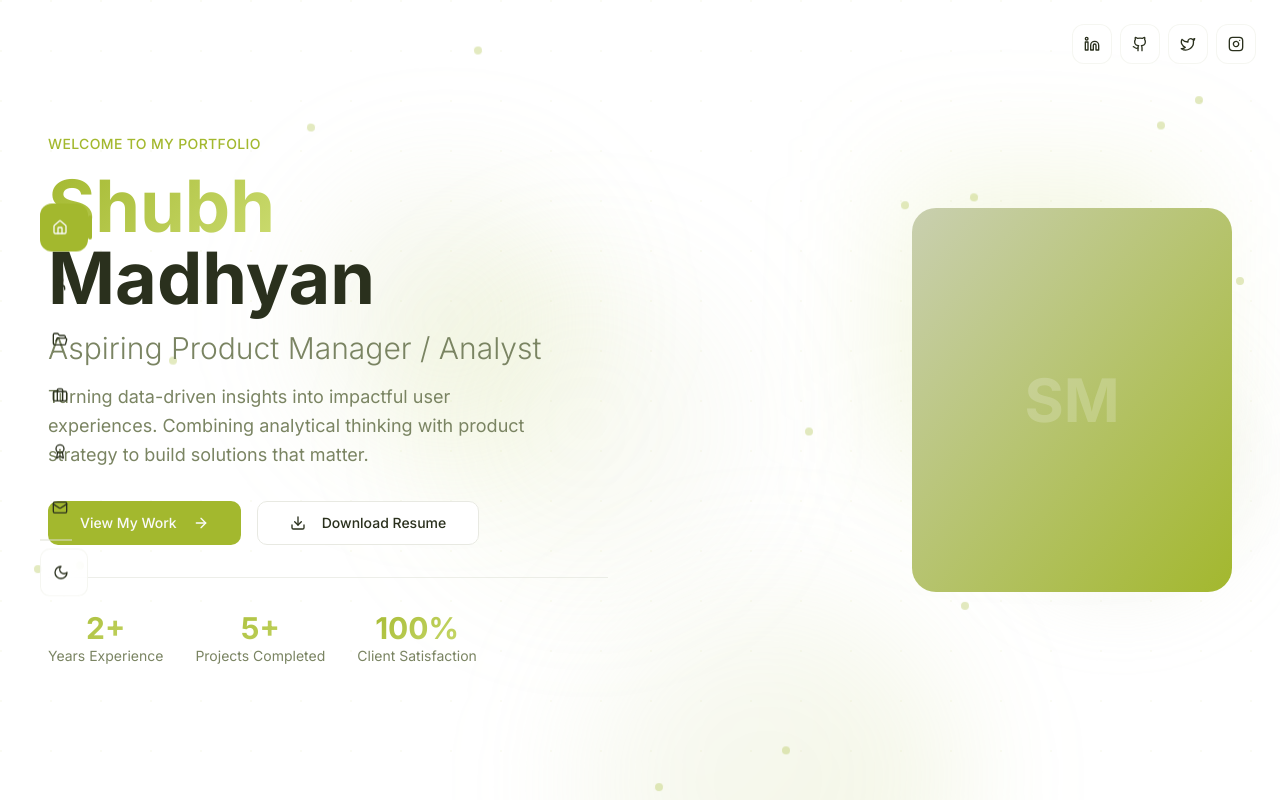
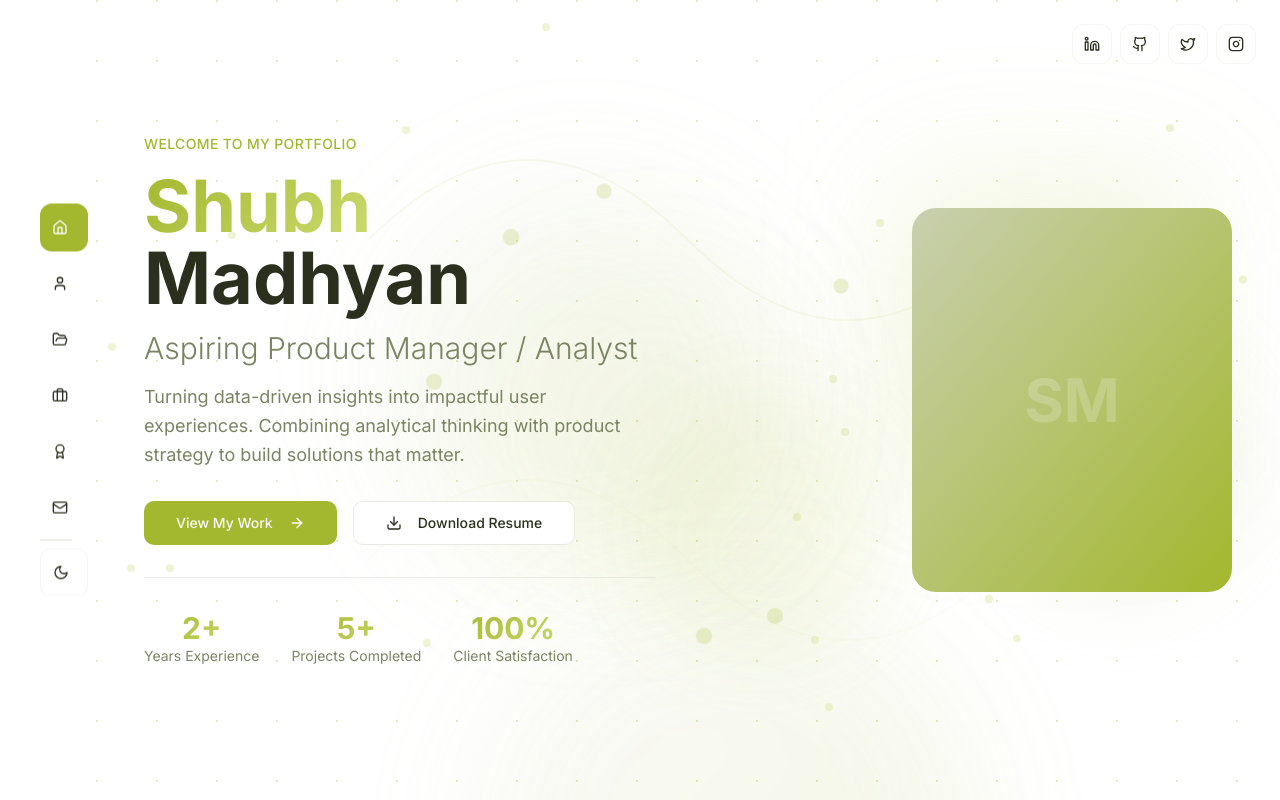
Before and after one commit to ShubhM-21/shubh-connect-showcase, a React (Vite) app: page / in a window 1280 px wide. Shown: the top 800 px of the page. Built offline with nearby package versions, Linux system fonts and the light colour scheme.

Commit message:
Refine navigation and animations
Remove selected section indicator line. Adjust content layout to prevent overlap with navigation. Slightly enhance Hero section background animation.

```diff
--- a/src/components/Navigation.tsx
+++ b/src/components/Navigation.tsx
@@ -79,11 +79,6 @@ export function Navigation() {
               }`}>
                 {item.label}
               </span>
-
-              {/* Active indicator */}
-              {isActive && (
-                <div className="absolute -right-1 top-1/2 -translate-y-1/2 w-1 h-6 bg-primary rounded-full" />
-              )}
             </Button>
           );
         })}
--- a/src/components/sections/HeroSection.tsx
+++ b/src/components/sections/HeroSection.tsx
@@ -11,32 +11,73 @@ export function HeroSection() {
 
   return (
     <section id="hero" className="min-h-screen flex items-center justify-center relative overflow-hidden">
-      {/* Animated Background */}
+      {/* Enhanced Animated Background */}
       <div className="absolute inset-0 overflow-hidden pointer-events-none">
-        {/* Gradient Orbs */}
-        <div className="absolute top-1/4 left-1/4 w-64 h-64 bg-gradient-to-br from-brand-sage/20 to-brand-green/20 rounded-full blur-3xl animate-float" />
-        <div className="absolute top-3/4 right-1/4 w-96 h-96 bg-gradient-to-tl from-brand-primary/15 to-brand-light/15 rounded-full blur-3xl animate-float" style={{ animationDelay: "2s" }} />
-        <div className="absolute bottom-1/4 left-1/3 w-80 h-80 bg-gradient-to-r from-brand-green/10 to-brand-sage/10 rounded-full blur-3xl animate-float" style={{ animationDelay: "4s" }} />
+        {/* Large Gradient Orbs */}
+        <div className="absolute top-1/4 left-1/4 w-96 h-96 bg-gradient-to-br from-brand-sage/25 to-brand-green/25 rounded-full blur-3xl animate-float opacity-60" />
+        <div className="absolute top-3/4 right-1/4 w-[32rem] h-[32rem] bg-gradient-to-tl from-brand-primary/20 to-brand-light/20 rounded-full blur-3xl animate-float opacity-70" style={{ animationDelay: "2s" }} />
+        <div className="absolute bottom-1/4 left-1/3 w-80 h-80 bg-gradient-to-r from-brand-green/15 to-brand-sage/15 rounded-full blur-3xl animate-float opacity-50" style={{ animationDelay: "4s" }} />
+        <div className="absolute top-1/2 right-1/3 w-64 h-64 bg-gradient-to-br from-brand-primary/10 to-brand-green/20 rounded-full blur-2xl animate-float opacity-80" style={{ animationDelay: "6s" }} />
 
-        {/* Floating Particles */}
-        {[...Array(15)].map((_, i) => (
+        {/* Medium Floating Elements */}
+        {[...Array(8)].map((_, i) => (
           <div
-            key={i}
-            className="absolute w-2 h-2 bg-brand-primary/30 rounded-full animate-float"
+            key={`medium-${i}`}
+            className="absolute w-4 h-4 bg-brand-primary/20 rounded-full animate-float"
             style={{
-              left: `${Math.random() * 100}%`,
-              top: `${Math.random() * 100}%`,
+              left: `${20 + Math.random() * 60}%`,
+              top: `${20 + Math.random() * 60}%`,
               animationDelay: `${Math.random() * 8}s`,
-              animationDuration: `${Math.random() * 6 + 8}s`,
+              animationDuration: `${Math.random() * 6 + 10}s`,
             }}
           />
         ))}
 
-        {/* Subtle Grid Pattern */}
-        <div className="absolute inset-0 opacity-5" style={{
-          backgroundImage: `radial-gradient(circle at 1px 1px, hsl(var(--brand-primary)) 1px, transparent 0)`,
-          backgroundSize: '50px 50px'
-        }} />
+        {/* Small Floating Particles */}
+        {[...Array(20)].map((_, i) => (
+          <div
+            key={`small-${i}`}
+            className="absolute w-2 h-2 bg-brand-green/30 rounded-full animate-float"
+            style={{
+              left: `${Math.random() * 100}%`,
+              top: `${Math.random() * 100}%`,
+              animationDelay: `${Math.random() * 12}s`,
+              animationDuration: `${Math.random() * 8 + 12}s`,
+            }}
+          />
+        ))}
+
+        {/* Subtle Grid Pattern with Animation */}
+        <div
+          className="absolute inset-0 opacity-5 animate-pulse"
+          style={{
+            backgroundImage: `radial-gradient(circle at 1px 1px, hsl(var(--brand-primary)) 1px, transparent 0)`,
+            backgroundSize: '60px 60px',
+            animationDuration: '4s'
+          }}
+        />
+
+        {/* Flowing Lines */}
+        <div className="absolute inset-0">
+          <svg className="w-full h-full opacity-10" viewBox="0 0 1000 1000" xmlns="http://www.w3.org/2000/svg">
+            <path
+              d="M100,300 Q300,100 500,300 T900,300"
+              stroke="hsl(var(--brand-primary))"
+              strokeWidth="2"
+              fill="none"
+              className="animate-pulse"
+              style={{ animationDuration: '6s' }}
+            />
+            <path
+              d="M100,700 Q300,500 500,700 T900,700"
+              stroke="hsl(var(--brand-green))"
+              strokeWidth="2"
+              fill="none"
+              className="animate-pulse"
+              style={{ animationDuration: '8s', animationDelay: '2s' }}
+            />
+          </svg>
+        </div>
       </div>
 
       <div className="container mx-auto px-6 lg:px-12 grid grid-cols-1 lg:grid-cols-2 gap-16 items-center relative z-10">
--- a/src/index.css
+++ b/src/index.css
@@ -78,10 +78,14 @@
     animation: float 8s ease-in-out infinite;
   }
 
+  .animate-float-slow {
+    animation: float 12s ease-in-out infinite;
+  }
+
   @keyframes float {
-    0%, 100% { transform: translateY(0px) rotate(0deg); }
-    25% { transform: translateY(-20px) rotate(5deg); }
-    50% { transform: translateY(-10px) rotate(-5deg); }
-    75% { transform: translateY(-15px) rotate(3deg); }
+    0%, 100% { transform: translateY(0px) rotate(0deg) scale(1); }
+    25% { transform: translateY(-20px) rotate(5deg) scale(1.05); }
+    50% { transform: translateY(-10px) rotate(-5deg) scale(0.95); }
+    75% { transform: translateY(-15px) rotate(3deg) scale(1.02); }
   }
 }
--- a/src/pages/Index.tsx
+++ b/src/pages/Index.tsx
@@ -18,7 +18,7 @@ const Index = () => {
       <SocialLinks />
 
       {/* Main Content */}
-      <main className="transition-all duration-300">
+      <main className="transition-all duration-300 ml-20 lg:ml-24">
         <HeroSection />
 
         <ScrollBlurWrapper>
```
